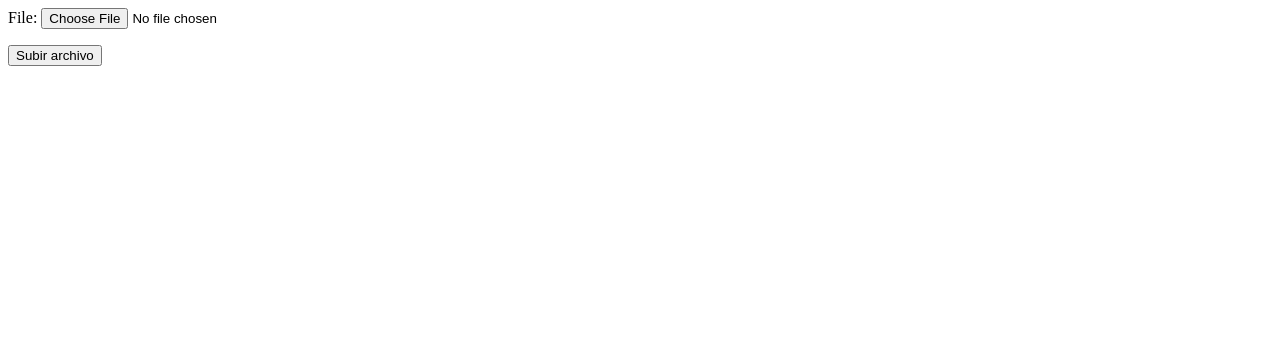
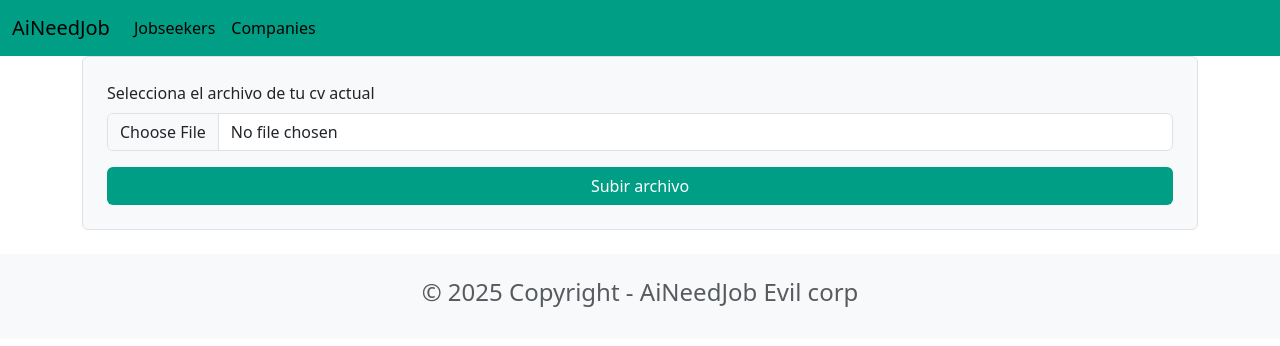
Before and after one commit to fcastroj/AI-Need-Job, a Django app: page /upload_cv/ in a window 1280 px wide. Shown: the top 346 px of the page. Run offline with Django 5.2, Linux system fonts and the light colour scheme.

Commit message:
base template created

```diff
--- a/AiNeedJob/settings.py
+++ b/AiNeedJob/settings.py
@@ -60,7 +60,7 @@ ROOT_URLCONF = 'AiNeedJob.urls'
 TEMPLATES = [
     {
         'BACKEND': 'django.template.backends.django.DjangoTemplates',
-        'DIRS': [],
+        'DIRS': [os.path.join(BASE_DIR,'AiNeedJob/templates')],
         'APP_DIRS': True,
         'OPTIONS': {
             'context_processors': [
--- a/AiNeedJob/templates/base.html
+++ b/AiNeedJob/templates/base.html
@@ -1,36 +1,38 @@
-<nav class="navbar navbar-expand-lg bg-body-tertiary">
+<head>
+    <link href="https://cdn.jsdelivr.net/npm/bootstrap@5.3.3/dist/css/bootstrap.min.css" rel="stylesheet" integrity="sha384-QWTKZyjpPEjISv5WaRU9OFeRpok6YctnYmDr5pNlyT2bRjXh0JMhjY6hW+ALEwIH" crossorigin="anonymous">
+    <script src="https://cdn.jsdelivr.net/npm/bootstrap@5.3.3/dist/js/bootstrap.bundle.min.js" integrity="sha384-YvpcrYf0tY3lHB60NNkmXc5s9fDVZLESaAA55NDzOxhy9GkcIdslK1eN7N6jIeHz" crossorigin="anonymous"></script>
+</head>
+
+<nav class="navbar navbar-expand-lg" style="background-color: #009f85;">
     <div class="container-fluid">
-      <a class="navbar-brand" href="#">Navbar</a>
+      <a class="navbar-brand" href="{% url 'home' %}">AiNeedJob</a>
       <button class="navbar-toggler" type="button" data-bs-toggle="collapse" data-bs-target="#navbarSupportedContent" aria-controls="navbarSupportedContent" aria-expanded="false" aria-label="Toggle navigation">
         <span class="navbar-toggler-icon"></span>
       </button>
       <div class="collapse navbar-collapse" id="navbarSupportedContent">
         <ul class="navbar-nav me-auto mb-2 mb-lg-0">
           <li class="nav-item">
-            <a class="nav-link active" aria-current="page" href="#">Home</a>
+            <a class="nav-link active" aria-current="page" href="{% url 'upload_cv' %}">Jobseekers</a>
           </li>
           <li class="nav-item">
-            <a class="nav-link" href="#">Link</a>
-          </li>
-          <li class="nav-item dropdown">
-            <a class="nav-link dropdown-toggle" href="#" role="button" data-bs-toggle="dropdown" aria-expanded="false">
-              Dropdown
-            </a>
-            <ul class="dropdown-menu">
-              <li><a class="dropdown-item" href="#">Action</a></li>
-              <li><a class="dropdown-item" href="#">Another action</a></li>
-              <li><hr class="dropdown-divider"></li>
-              <li><a class="dropdown-item" href="#">Something else here</a></li>
-            </ul>
-          </li>
-          <li class="nav-item">
-            <a class="nav-link disabled" aria-disabled="true">Disabled</a>
+            <a class="nav-link active" href="#">Companies</a>
           </li>
         </ul>
-        <form class="d-flex" role="search">
-          <input class="form-control me-2" type="search" placeholder="Search" aria-label="Search">
-          <button class="btn btn-outline-success" type="submit">Search</button>
-        </form>
       </div>
     </div>
   </nav>
+
+  <div class="container">
+    {% block content %}
+    {% endblock content %}
+  </div>
+
+  <footer class="text-center text-lg-start bg-light text-muted mt-4">
+    <div class="container">
+        <div class="row">
+            <div class="text-center p-4">
+                <h4>© 2025 Copyright - AiNeedJob Evil corp</h4>
+            </div>
+        </div>
+    </div>
+</footer>
--- a/CVapp/templates/JobseekerPage.html
+++ b/CVapp/templates/JobseekerPage.html
@@ -1,5 +1,16 @@
-<form method="post" enctype="multipart/form-data">
+{% extends 'base.html'%}
+{% block content %}
+<form method="post" enctype="multipart/form-data" class="p-4 border rounded bg-light">
     {% csrf_token %}
-    {{ form.as_p }}
-    <button type="submit">Subir archivo</button>
+
+    <div class="mb-3">
+        <label for="id_file" class="form-label">Selecciona el archivo de tu cv actual</label>
+        <input type="file" name="file" class="form-control" id="id_file">
+    </div>
+
+    <div class="d-grid">
+        <button type="submit" class="btn" style="background-color: #009f85; color: #ffff;">Subir archivo</button>
+    </div>
 </form>
+
+{% endblock content %}
--- a/CVapp/templates/home.html
+++ b/CVapp/templates/home.html
@@ -1 +1,4 @@
+{% extends 'base.html'%}
+{% block content %}
 <h1>AI Need Job</h1>
+{% endblock content %}
```
